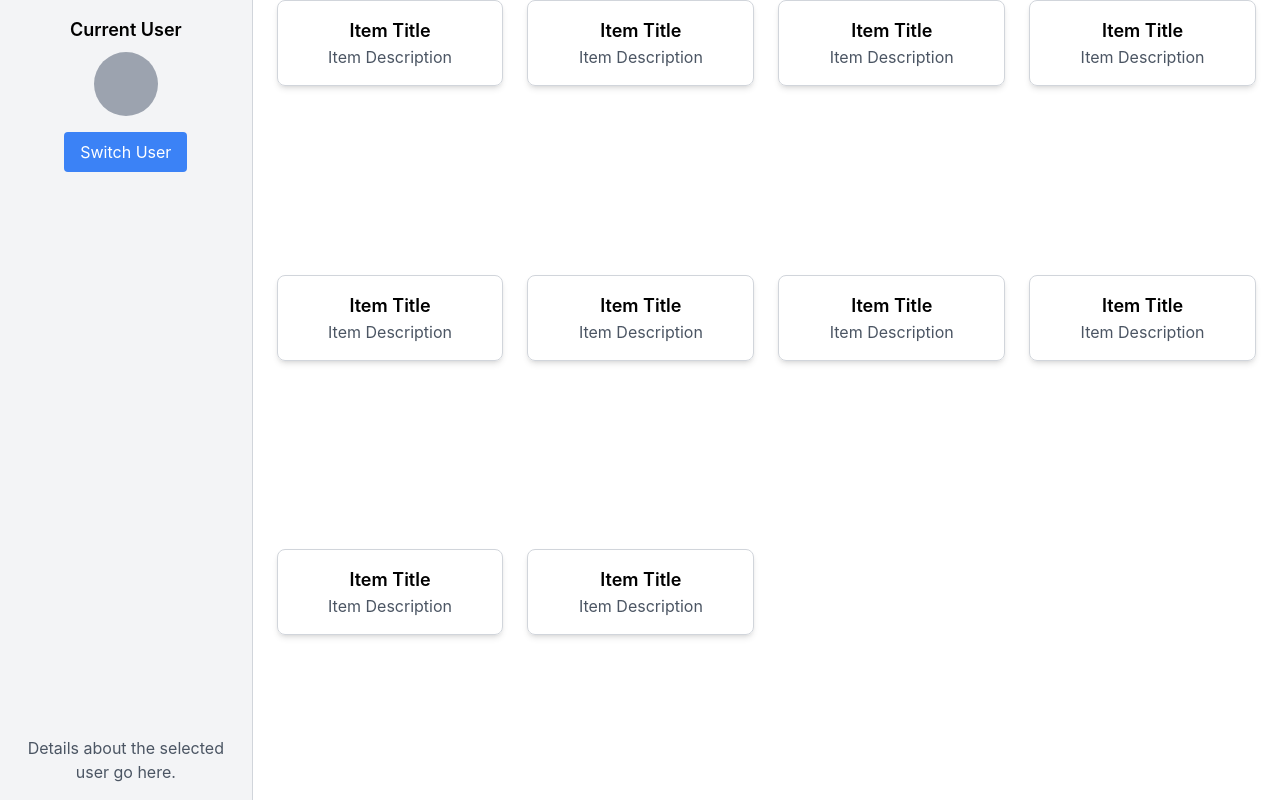
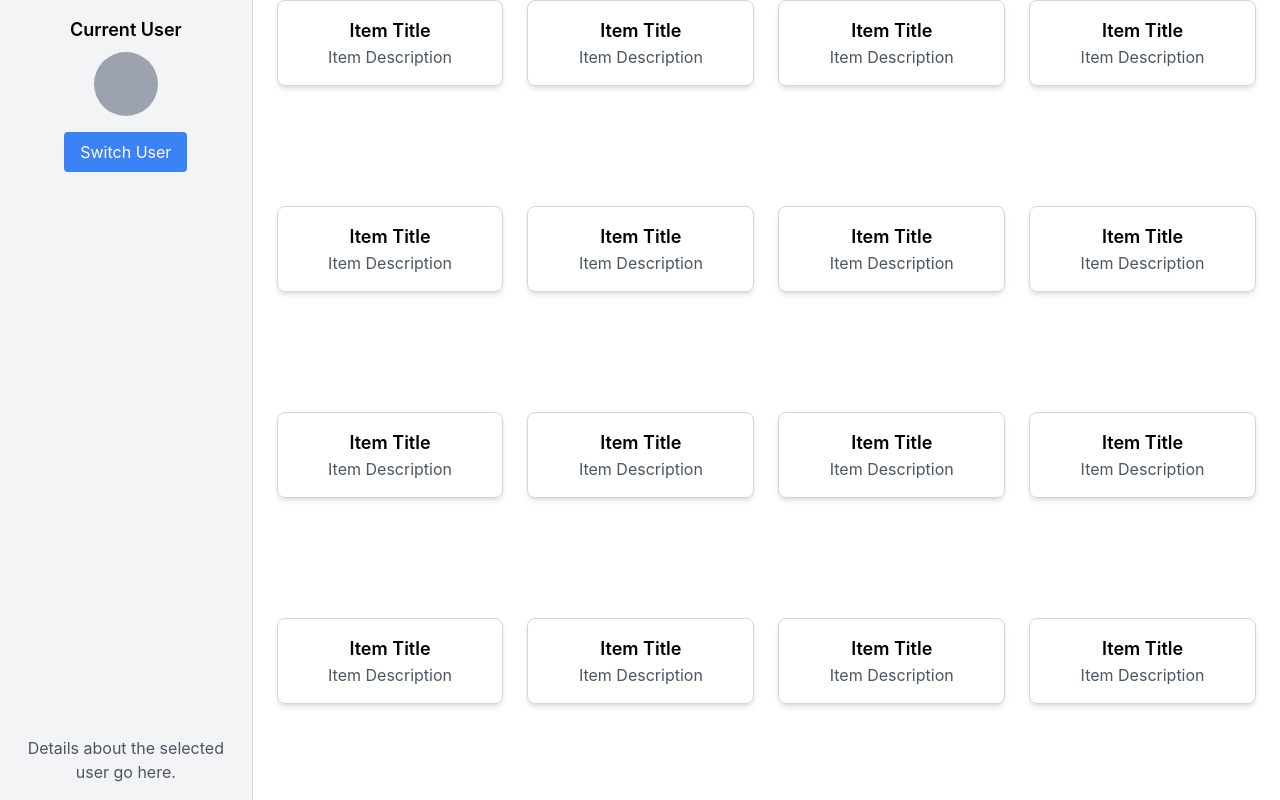
Before and after one commit to Neutron02/CS-Capstone, a React (Create React App) app in the folder cscapstone/: page / in a window 1280 px wide. Built offline with nearby package versions, Linux system fonts and the light colour scheme.

Commit message:
Mapped Test Data to MarketplaceCards

```diff
--- a/cscapstone/src/Components/MarketplaceGrid.js
+++ b/cscapstone/src/Components/MarketplaceGrid.js
@@ -1,21 +1,28 @@
 import React from 'react';
 import MarketplaceCard from './MarketplaceCard';
+import mockMarketplaceData from '../data/MarketplaceData.js';
 
 /* Task is dynamic rendering based on source of data for marketplace cards */
 // Task is modifying the size and placement of grids based on screen size, or based on card content
 const MarketplaceGrid = ({items}) => {
+
+  const marketplaceItems = mockMarketplaceData.flatMap(user =>
+    [...user.want.map(item => ({ ...item, user: user.user, rating: user.rating })),
+     ...user.have.map(item => ({ ...item, user: user.user, rating: user.rating }))]
+    );
+
   return (
     <div className="grid grid-cols-1 sm:grid-cols-2 md:grid-cols-3 lg:grid-cols-4 gap-6 items-start w-full ml-6 mr-6" data-testid="marketplace-grid">
-      <MarketplaceCard />
-      <MarketplaceCard />
-      <MarketplaceCard />
-      <MarketplaceCard />
-      <MarketplaceCard />
-      <MarketplaceCard />
-      <MarketplaceCard />
-      <MarketplaceCard />
-      <MarketplaceCard />
-      <MarketplaceCard />
+      {marketplaceItems.map((item, index) => (
+        <MarketplaceCard
+          key={index}
+          user={item.user}
+          title={item.title}
+          description={item.description}
+          rating={item.rating}
+          price={item.price}
+        />
+      ))}
     </div>
   );
 }
```
